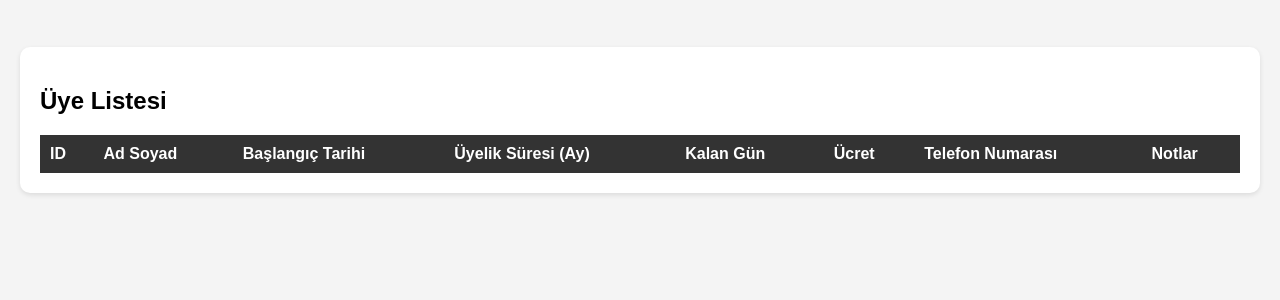
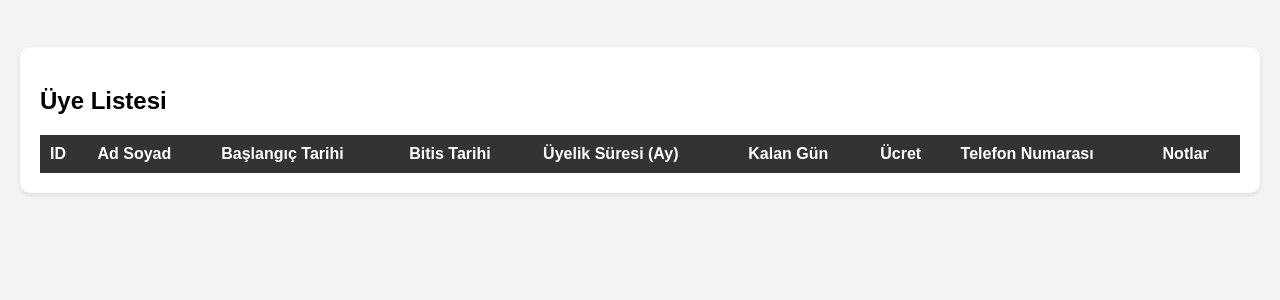
Before and after one commit to emirhantavus/spor-salonu-uygulamasi, a Django app: page / in a window 1280 px wide. Shown: the part 191-491 px from the top of the page. Run offline with Django 4.2, Linux system fonts and the light colour scheme; data that the repository does not hold is empty.

Commit message:
excel e kaydetme, bitis tarihi eklendi

```diff
--- a/backend/API/models.py
+++ b/backend/API/models.py
@@ -6,9 +6,15 @@ class Kullanici(models.Model):
       ad_soyad = models.CharField(max_length=255)
       baslangic_tarihi = models.DateField(default=date.today) # sonra değişecek. test amaclı böyle kaldı unutma.
       uyelik_suresi_ay = models.IntegerField()
+      bitis_tarihi = models.DateField(null=True, blank=True)
       ucret = models.DecimalField(max_digits=10, decimal_places=2, null=True, blank=True)
       tel_no = models.CharField(max_length=15, null=True, blank=True)
       notlar = models.TextField(null=True, blank=True)
+
+      def save(self, *args,**kwargs):
+            if not self.bitis_tarihi:
+                  self.bitis_tarihi = self.baslangic_tarihi + timedelta(days=self.uyelik_suresi_ay * 31)
+            super().save(*args,**kwargs)
 
       @property
       def hesapla_kalan_gun(self):
--- a/backend/API/urls.py
+++ b/backend/API/urls.py
@@ -2,7 +2,7 @@ from django.contrib import admin
 from django.urls import path
 from .views import (uye_kayit , uye_listesi, suresi_biten_uyeler,
                     suresi_yaklasan_uyeler , uye_detay , islem_gecmisi,
-                    mesaj_gecmisi)
+                    mesaj_gecmisi , excel_kaydet)
 
 urlpatterns = [
     path('uyeler-ekle/',uye_kayit, name='uye_kayit'),
@@ -12,4 +12,5 @@ urlpatterns = [
     path('suresi-yaklasan-uye-liste/',suresi_yaklasan_uyeler, name='suresi_yaklasan_uyeler'),
     path('islem-gecmisi/',islem_gecmisi,name='islem_gecmisi'),
     path('mesaj-gecmisi/',mesaj_gecmisi,name='mesaj_gecmisi'),
+    path('excel-kaydet/',excel_kaydet, name='excel_kaydet'),
 ]
--- a/backend/API/views.py
+++ b/backend/API/views.py
@@ -6,6 +6,8 @@ from django.utils.dateformat import format
 from django.contrib import messages
 from datetime import date, timedelta
 import pywhatkit
+import pandas as pd
+from time import gmtime, strftime
 
 def uye_kayit(request):
       if request.method == 'POST':
@@ -60,6 +62,7 @@ def uye_detay(request, id):
                     ay = int(ay)
                     if ay > 0:
                         uye.uyelik_suresi_ay += ay
+                        uye.bitis_tarihi += timedelta(days=ay*31)
                         uye.save()
                         IslemGecmisi.objects.create(
                               kullanici=uye,
@@ -121,3 +124,17 @@ def islem_gecmisi(request):
 def mesaj_gecmisi(request):
       mesajlar = MesajGecmisi.objects.all()
       return render(request, 'mesaj_listesi.html',{'mesajlar':mesajlar})
+
+
+def excel_kaydet(request):
+      time = strftime("%Y-%m-%d %H:%M:%S", gmtime())
+      kullanicilar = Kullanici.objects.all().values()
+      df = pd.DataFrame(kullanicilar)
+
+      df['baslangic_tarihi'] = pd.to_datetime(df['baslangic_tarihi'], errors='coerce')
+
+      df['baslangic_tarihi'] = df['baslangic_tarihi'].dt.strftime("%d-%m-%Y")
+      response = HttpResponse(content_type='application/vnd.ms-excel')
+      response['Content-Disposition'] = f'attachment; filename="kullanicilar-{time}.xlsx"'
+      df.to_excel(response, index=False, engine='openpyxl')
+      return response
--- a/backend/templates/suresi_biten_uyeler.html
+++ b/backend/templates/suresi_biten_uyeler.html
@@ -14,6 +14,7 @@
                 <th>ID</th>
                 <th>Ad Soyad</th>
                 <th>Başlangıç Tarihi</th>
+                <th>Bitis Tarihi</th>
                 <th>Üyelik Süresi (Ay)</th>
                 <th>Kalan Gün</th>
                 <th>Ücret</th>
@@ -27,6 +28,7 @@
                 <td>{{ uye.id }}</td>
                 <td><a href="{% url 'uye_detay' uye.id %}">{{ uye.ad_soyad }}</a></td>
                 <td>{{ uye.baslangic_tarihi|date:"d.m.Y" }}</td>
+                <td>{{ uye.bitis_tarihi|date:"d.m.Y" }}</td>
                 <td>{{ uye.uyelik_suresi_ay }}</td>
                 <td>{{ uye.hesapla_kalan_gun }}</td>
                 <td>{{ uye.ucret }}</td>
--- a/backend/templates/suresi_yaklasan_uyeler.html
+++ b/backend/templates/suresi_yaklasan_uyeler.html
@@ -14,6 +14,7 @@
                 <th>ID</th>
                 <th>Ad Soyad</th>
                 <th>Başlangıç Tarihi</th>
+                <th>Bitis Tarihi</th>
                 <th>Üyelik Süresi (Ay)</th>
                 <th>Kalan Gün</th>
                 <th>Ücret</th>
@@ -27,6 +28,7 @@
                 <td>{{ uye.id }}</td>
                 <td><a href="{% url 'uye_detay' uye.id %}">{{ uye.ad_soyad }}</a></td>
                 <td>{{ uye.baslangic_tarihi|date:"d.m.Y" }}</td>
+                <td>{{ uye.bitis_tarihi|date:"d.m.Y" }}</td>
                 <td>{{ uye.uyelik_suresi_ay }}</td>
                 <td>{{ uye.hesapla_kalan_gun }}</td>
                 <td>{{ uye.ucret }}</td>
--- a/backend/templates/uye_detay.html
+++ b/backend/templates/uye_detay.html
@@ -14,6 +14,7 @@
                 <th>ID</th>
                 <th>Ad Soyad</th>
                 <th>Başlangıç Tarihi</th>
+                <th>Bitis Tarihi</th>
                 <th>Üyelik Süresi (Ay)</th>
                 <th>Kalan Gün</th>
                 <th>Ücret</th>
@@ -26,6 +27,7 @@
                 <td>{{ uye.id }}</td>
                 <td>{{ uye.ad_soyad }}</td>
                 <td>{{ uye.baslangic_tarihi|date:"d.m.Y" }}</td>
+                <td>{{ uye.bitis_tarihi|date:"d.m.Y" }}</td>
                 <td>{{ uye.uyelik_suresi_ay }}</td>
                 <td>{{ uye.hesapla_kalan_gun }}</td>
                 <td>{{ uye.ucret }}</td>
--- a/backend/templates/uye_listesi.html
+++ b/backend/templates/uye_listesi.html
@@ -14,6 +14,7 @@
                 <th>ID</th>
                 <th>Ad Soyad</th>
                 <th>Başlangıç Tarihi</th>
+                <th>Bitis Tarihi</th>
                 <th>Üyelik Süresi (Ay)</th>
                 <th>Kalan Gün</th>
                 <th>Ücret</th>
@@ -27,6 +28,7 @@
                 <td>{{ uye.id }}</td>
                 <td><a href="{% url 'uye_detay' uye.id %}">{{ uye.ad_soyad }}</a></td>
                 <td>{{ uye.baslangic_tarihi|date:"d.m.Y" }}</td>
+                <td>{{ uye.bitis_tarihi|date:"d.m.Y" }}</td>
                 <td>{{ uye.uyelik_suresi_ay }}</td>
                 <td>{{ uye.hesapla_kalan_gun }}</td>
                 <td>{{ uye.ucret }}</td>
```
Also changed, not shown: backend/API/migrations/0007_kullanici_bitis_tarihi.py (added), 1 other file.
